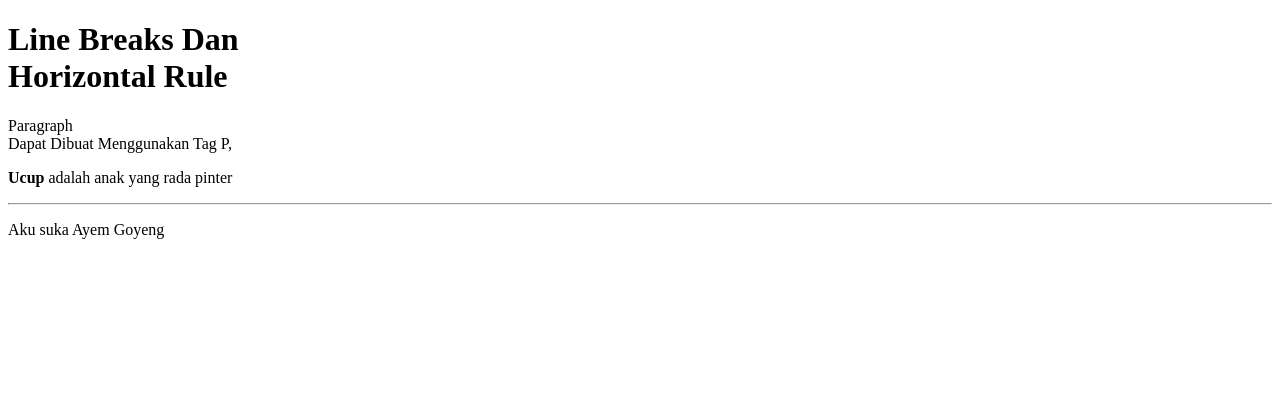
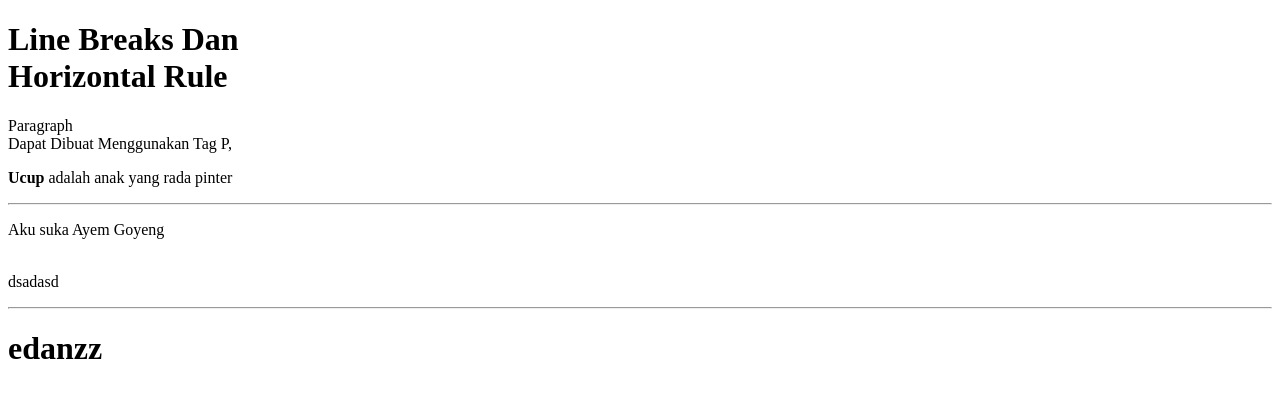
Before and after one commit to naufal-hd/belajarHTML, a plain HTML site: page line break and horizontall/index.html in a window 1280 px wide. Drawn offline with Linux system fonts and the light colour scheme.

Commit message:
idnsolo 1

```diff
--- a/line break and horizontall/index.html
+++ b/line break and horizontall/index.html
@@ -14,5 +14,8 @@
     <p><b>Ucup</b> adalah anak yang rada pinter</p>
     <hr>
     <p>Aku suka Ayem Goyeng</p>
+    <p><br>dsadasd</p>
+    <hr>
+    <h1>edanzz</h1>
 </body>
 </html>
```
